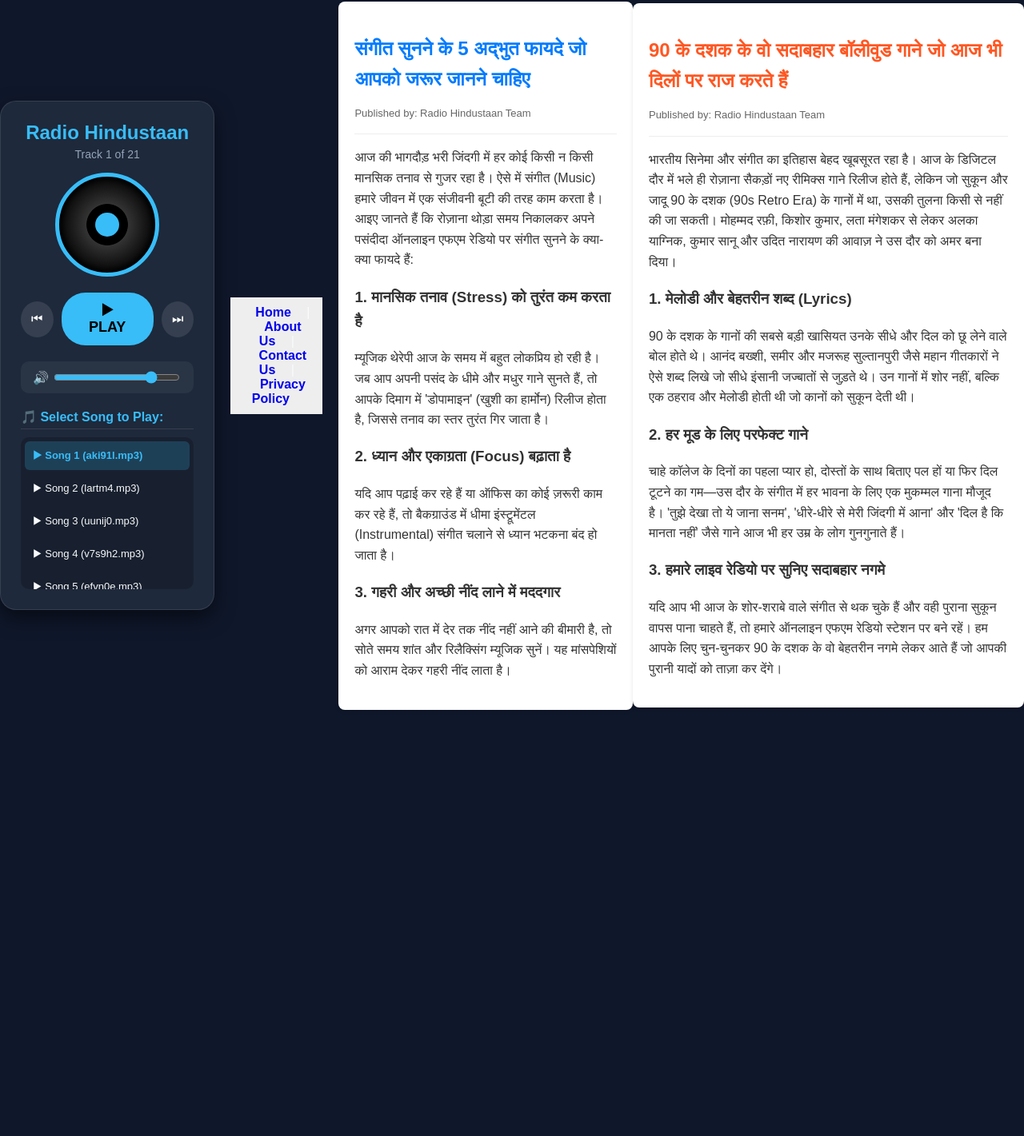
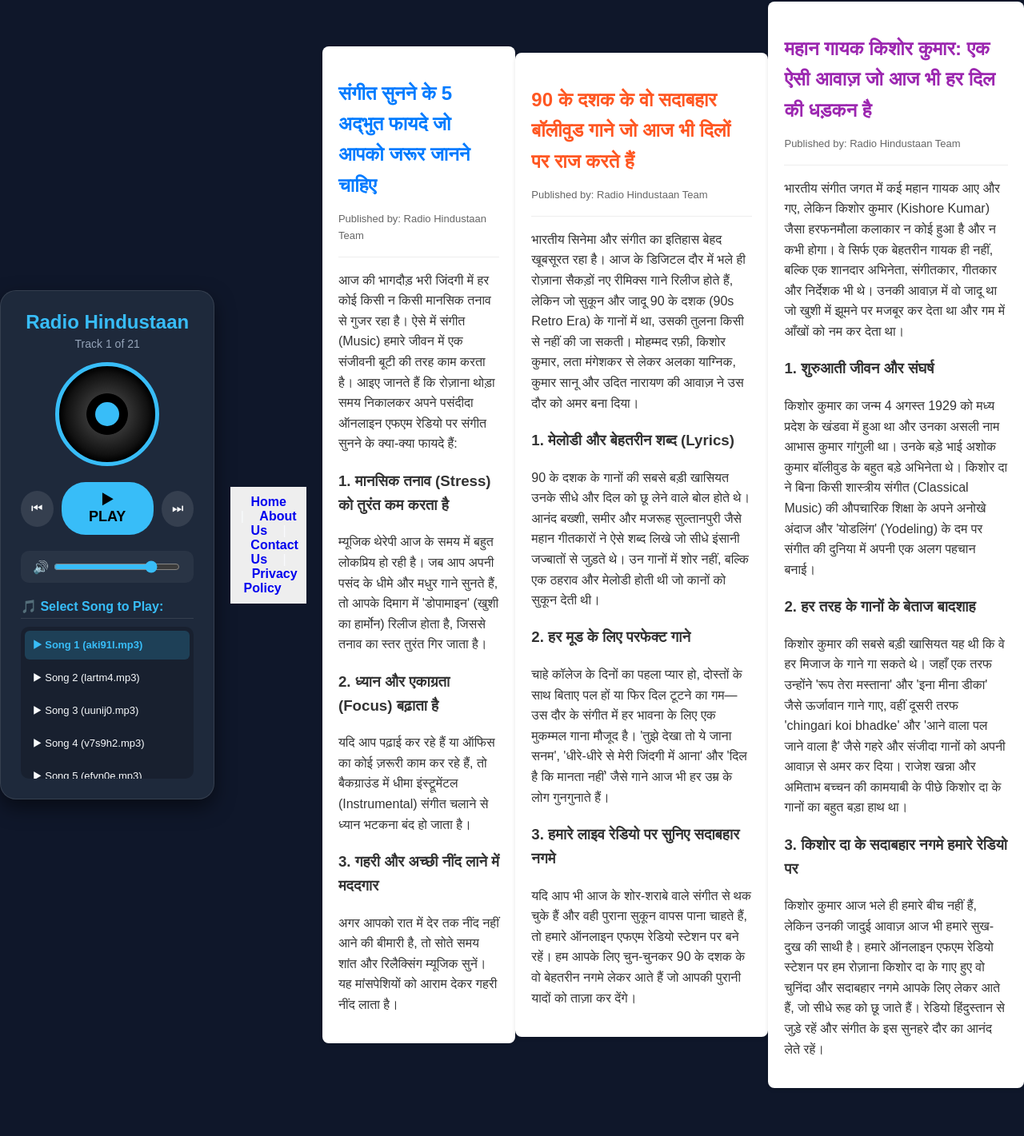
Before and after one commit to deepaktiwari68440-rgb/Radio---Hindustaan-, a plain HTML site: page index.html in a window 1280 px wide. Shown: the part 58-1479 px from the top of the page at 80% size. Before the commit the page ends 1006 px from the top, so only its background shows below. Drawn offline with Linux system fonts and the light colour scheme.

Commit message:
Update index.html

```diff
--- a/index.html
+++ b/index.html
@@ -339,6 +339,23 @@ let playlist = [
     <h3>3. हमारे लाइव रेडियो पर सुनिए सदाबहार नगमे</h3>
     <p>यदि आप भी आज के शोर-शराबे वाले संगीत से थक चुके हैं और वही पुराना सुकून वापस पाना चाहते हैं, तो हमारे ऑनलाइन एफएम रेडियो स्टेशन पर बने रहें। हम आपके लिए चुन-चुनकर 90 के दशक के वो बेहतरीन नगमे लेकर आते हैं जो आपकी पुरानी यादों को ताज़ा कर देंगे।</p>
 </div>
+<!-- तीसरा आर्टिकल: किशोर कुमार की जीवनी -->
+<div id="kishore-biography-section" style="font-family: Arial, sans-serif; max-width: 800px; margin: 40px auto; padding: 20px; line-height: 1.6; color: #333; background-color: white; border-radius: 8px; box-shadow: 0 2px 5px rgba(0,0,0,0.1); text-align: left;">
+    <h2 style="color: #9c27b0; font-size: 24px; margin-bottom: 10px;">महान गायक किशोर कुमार: एक ऐसी आवाज़ जो आज भी हर दिल की धड़कन है</h2>
+    <p style="color: #666; font-size: 13px;">Published by: Radio Hindustaan Team</p>
+    <hr style="border: 0; border-top: 1px solid #eee; margin: 15px 0;">
+
+    <p>भारतीय संगीत जगत में कई महान गायक आए और गए, लेकिन किशोर कुमार (Kishore Kumar) जैसा हरफनमौला कलाकार न कोई हुआ है और न कभी होगा। वे सिर्फ एक बेहतरीन गायक ही नहीं, बल्कि एक शानदार अभिनेता, संगीतकार, गीतकार और निर्देशक भी थे। उनकी आवाज़ में वो जादू था जो खुशी में झूमने पर मजबूर कर देता था और गम में आँखों को नम कर देता था।</p>
+
+    <h3>1. शुरुआती जीवन और संघर्ष</h3>
+    <p>किशोर कुमार का जन्म 4 अगस्त 1929 को मध्य प्रदेश के खंडवा में हुआ था और उनका असली नाम आभास कुमार गांगुली था। उनके बड़े भाई अशोक कुमार बॉलीवुड के बहुत बड़े अभिनेता थे। किशोर दा ने बिना किसी शास्त्रीय संगीत (Classical Music) की औपचारिक शिक्षा के अपने अनोखे अंदाज और 'योडलिंग' (Yodeling) के दम पर संगीत की दुनिया में अपनी एक अलग पहचान बनाई।</p>
+
+    <h3>2. हर तरह के गानों के बेताज बादशाह</h3>
+    <p>किशोर कुमार की सबसे बड़ी खासियत यह थी कि वे हर मिजाज के गाने गा सकते थे। जहाँ एक तरफ उन्होंने 'रूप तेरा मस्ताना' और 'इना मीना डीका' जैसे ऊर्जावान गाने गाए, वहीं दूसरी तरफ 'chingari koi bhadke' और 'आने वाला पल जाने वाला है' जैसे गहरे और संजीदा गानों को अपनी आवाज़ से अमर कर दिया। राजेश खन्ना और अमिताभ बच्चन की कामयाबी के पीछे किशोर दा के गानों का बहुत बड़ा हाथ था।</p>
+
+    <h3>3. किशोर दा के सदाबहार नगमे हमारे रेडियो पर</h3>
+    <p>किशोर कुमार आज भले ही हमारे बीच नहीं हैं, लेकिन उनकी जादुई आवाज़ आज भी हमारे सुख-दुख की साथी है। हमारे ऑनलाइन एफएम रेडियो स्टेशन पर हम रोज़ाना किशोर दा के गाए हुए वो चुनिंदा और सदाबहार नगमे आपके लिए लेकर आते हैं, जो सीधे रूह को छू जाते हैं। रेडियो हिंदुस्तान से जुड़े रहें और संगीत के इस सुनहरे दौर का आनंद लेते रहें।</p>
+</div>
 
 </body>
 </html>
```
